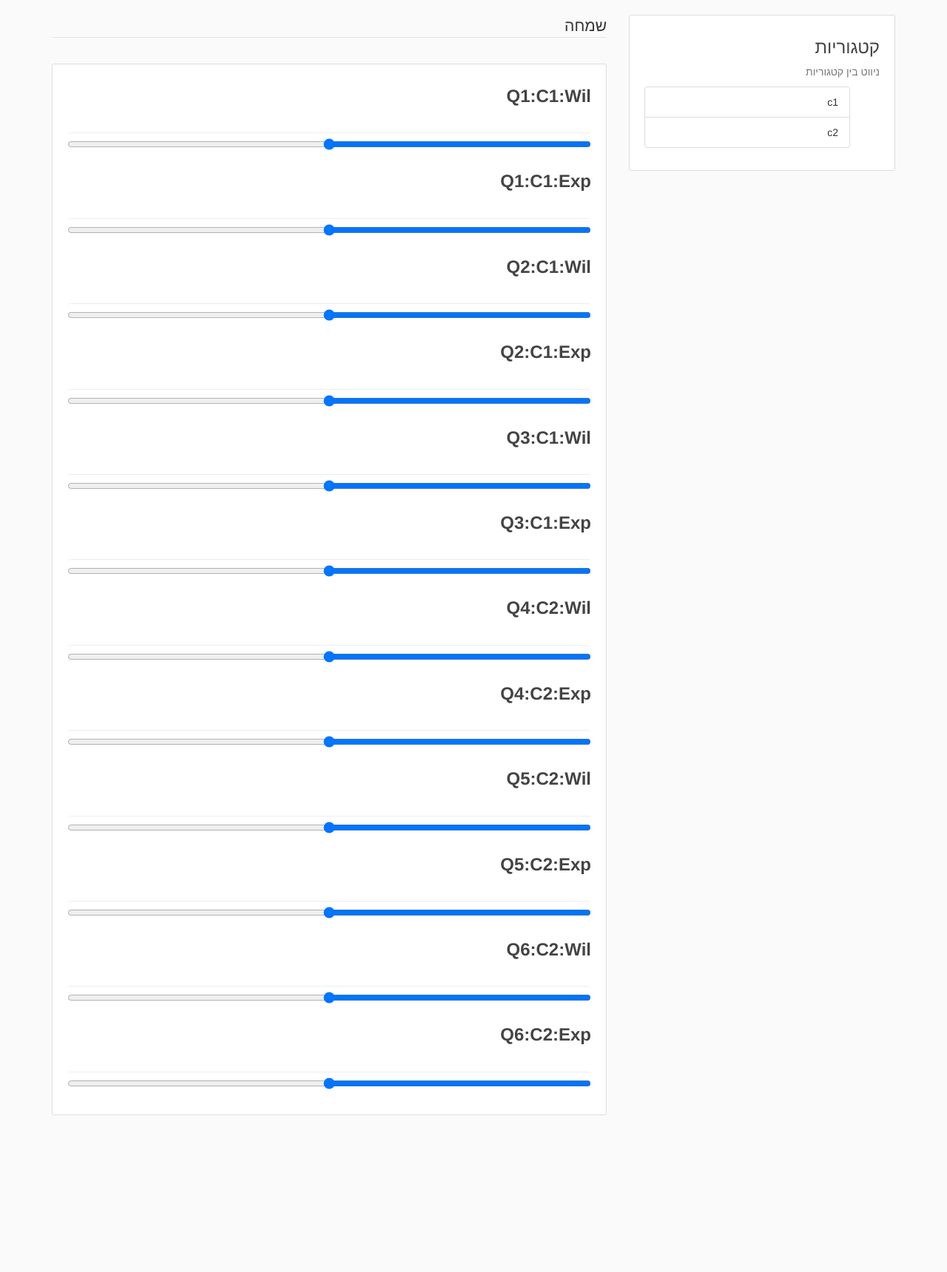
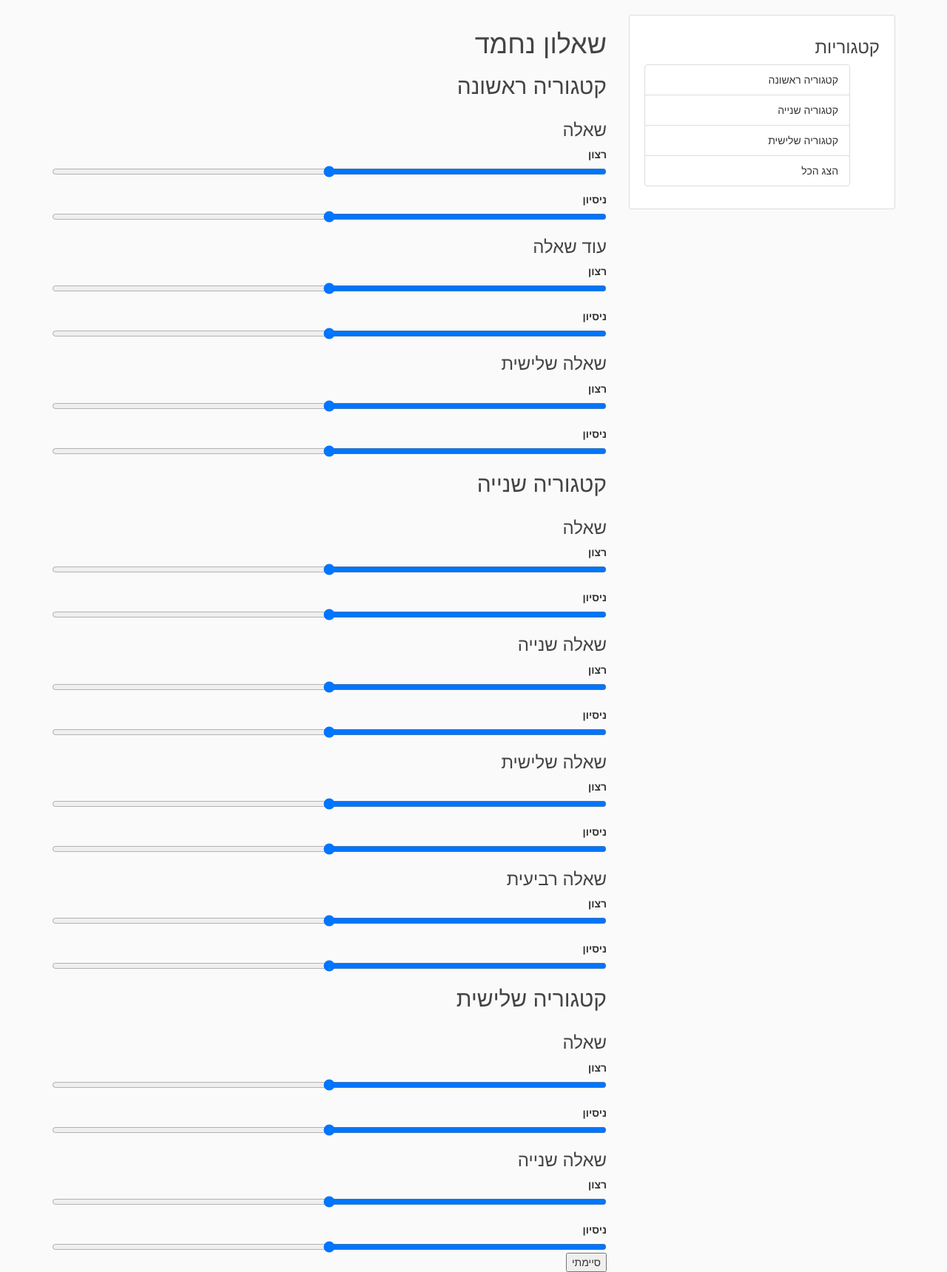
Before and after one commit to Shir-AH/questionary-flask, a Flask app: page / in a window 1280 px wide. Shown: the part 102-1822 px from the top of the page at 74% size. Before the commit the page ends 1610 px from the top, so only its background shows below. Run offline with Flask 2, Linux system fonts and the light colour scheme; some libraries are stand-ins or nearby versions.

Commit message:
Layout created, merged js form, check route added

```diff
--- a/app.py
+++ b/app.py
@@ -1,4 +1,4 @@
-from flask import Flask, render_template, url_for
+from flask import Flask, render_template, url_for, request
 from flask_wtf import FlaskForm
 from wtforms import SubmitField, RadioField
 from wtforms.fields.html5 import IntegerRangeField
@@ -7,51 +7,14 @@ app = Flask(__name__)
 app.secret_key = 'secret'
 
 
-class Category(object):
-    def __init__(self, name):
-        self.name = name
+@app.route('/', methods=['GET', 'POST'])
+def home():
+    return render_template('main.html')
 
 
-class Question(object):
-    def __init__(self, name, value, category):
-        self.name = name
-        self.value = value
-        self.category = category
-
-
-c1 = Category('c1')
-c2 = Category('c2')
-q1 = Question('q1', 'askme', c1)
-q2 = Question('q2', 'askme', c1)
-q3 = Question('q3', 'askme', c1)
-q4 = Question('q4', 'askme', c2)
-q5 = Question('q5', 'askme', c2)
-q6 = Question('q6', 'askme', c2)
-
-
-categories = [c1, c2]
-data = [q1, q2, q3, q4, q5, q6]
-
-
-class emptyParentForm(FlaskForm):
-    """A general parent form class that is created statically is needed
-    in order for dynamically created forms to work."""
-    pass
-
-
-@app.route('/', methods=['GET', 'POST'])
-def displayPage():
-    # This subclass is necessary to dynamically add fields to the form
-    class dynmicForm(emptyParentForm):
-        pass
-
-    # Dynmanically Setting the form fields
-    for question in data:
-        setattr(
-            dynmicForm, f'{question.name}:{question.category.name}:wil', IntegerRangeField())
-        setattr(
-            dynmicForm, f'{question.name}:{question.category.name}:exp', IntegerRangeField())
-
-    # Creating the form object
-    form = dynmicForm()
-    return render_template('main.html', form=form, legend='שמחה', data=data, categories=categories)
+@app.route('/check', methods=['POST'])
+def check():
+    if request.method == 'POST':
+        results = request.form.to_dict()
+        print(results)
+    return render_template('check.html', results=results)
--- /dev/null
+++ b/templates/layout.html
@@ -0,0 +1,70 @@
+<!DOCTYPE html>
+<html dir="rtl">
+
+<head>
+    <!-- Required meta tags -->
+    <meta charset="utf-8">
+    <meta name="viewport" content="width=device-width, initial-scale=1, shrink-to-fit=no">
+
+    <!-- Bootstrap RTL CSS -->
+    <link rel="stylesheet" href="https://cdn.rtlcss.com/bootstrap/v4.2.1/css/bootstrap.min.css"
+        integrity="sha384-vus3nQHTD+5mpDiZ4rkEPlnkcyTP+49BhJ4wJeJunw06ZAp+wzzeBPUXr42fi8If" crossorigin="anonymous">
+
+    <link rel="stylesheet" type="text/css" href="{{ url_for('static', filename='main.css') }}">
+    <title>שאלון</title>
+</head>
+
+<body>
+    <header class="site-header">
+        <!-- <nav class="navbar navbar-default"></nav> -->
+        <!-- Dummy nav bar -->
+        <nav class="navbar navbar-expand-md navbar-dark bg-steel fixed-top">
+            <div class="container">
+                <a class="navbar-brand mr-4" href="#">שאלון</a>
+                <button class="navbar-toggler" type="button" data-toggle="collapse" data-target="#navbarToggle"
+                    aria-controls="navbarToggle" aria-expanded="false" aria-label="Toggle navigation">
+                    <span class="navbar-toggler-icon"></span>
+                </button>
+                <div class="collapse navbar-collapse" id="navbarToggle">
+                    <div class="navbar-nav mr-auto">
+                        #
+                    </div>
+                    <!-- Navbar Right Side -->
+                    <div class="navbar-nav">
+                        #
+                    </div>
+                </div>
+            </div>
+        </nav>
+    </header>
+    <main role="main" class="container">
+        <div class="row">
+            <div class="col-md-8">
+                {% block content %}
+                {% endblock content %}
+            </div>
+            <div class="col-md-4">
+                <div class="content-section">
+                    {% block content_section %}
+                    {% endblock content_section %}
+                </div>
+            </div>
+        </div>
+    </main>
+    {% block scripts %}
+    {% endblock scripts %}
+
+    <!-- Optional JavaScript -->
+    <!-- jQuery first, then Popper.js, then Bootstrap JS -->
+    <script src="https://code.jquery.com/jquery-3.3.1.slim.min.js"
+        integrity="sha384-q8i/X+965DzO0rT7abK41JStQIAqVgRVzpbzo5smXKp4YfRvH+8abtTE1Pi6jizo"
+        crossorigin="anonymous"></script>
+    <script src="https://cdnjs.cloudflare.com/ajax/libs/popper.js/1.14.6/umd/popper.min.js"
+        integrity="sha384-ZMP7rVo3mIykV+2+9J3UJ46jBk0WLaUAdn689aCwoqbBJiSnjAK/l8WvCWPIPm49"
+        crossorigin="anonymous"></script>
+    <script src="https://cdn.rtlcss.com/bootstrap/v4.2.1/js/bootstrap.min.js"
+        integrity="sha384-a9xOd0rz8w0J8zqj1qJic7GPFfyMfoiuDjC9rqXlVOcGO/dmRqzMn34gZYDTel8k"
+        crossorigin="anonymous"></script>
+</body>
+
+</html>
--- a/templates/main.html
+++ b/templates/main.html
@@ -1,95 +1,13 @@
-<!DOCTYPE html>
-<html dir="rtl">
-
-<head>
-    <!-- Required meta tags -->
-    <meta charset="utf-8">
-    <meta name="viewport" content="width=device-width, initial-scale=1, shrink-to-fit=no">
-
-    <!-- Bootstrap RTL CSS -->
-    <link rel="stylesheet" href="https://cdn.rtlcss.com/bootstrap/v4.2.1/css/bootstrap.min.css"
-        integrity="sha384-vus3nQHTD+5mpDiZ4rkEPlnkcyTP+49BhJ4wJeJunw06ZAp+wzzeBPUXr42fi8If" crossorigin="anonymous">
-
-    <link rel="stylesheet" type="text/css" href="{{ url_for('static', filename='main.css') }}">
-    <title>שאלון</title>
-</head>
-
-<body>
-    <header class="site-header">
-        <!-- <nav class="navbar navbar-default"></nav> -->
-        <!-- Dummy nav bar -->
-        <nav class="navbar navbar-expand-md navbar-dark bg-steel fixed-top">
-            <div class="container">
-                <a class="navbar-brand mr-4" href="#">שאלון</a>
-                <button class="navbar-toggler" type="button" data-toggle="collapse" data-target="#navbarToggle"
-                    aria-controls="navbarToggle" aria-expanded="false" aria-label="Toggle navigation">
-                    <span class="navbar-toggler-icon"></span>
-                </button>
-                <div class="collapse navbar-collapse" id="navbarToggle">
-                    <div class="navbar-nav mr-auto">
-                        #
-                    </div>
-                    <!-- Navbar Right Side -->
-                    <div class="navbar-nav">
-                        #
-                    </div>
-                </div>
-            </div>
-        </nav>
-    </header>
-    <main role="main" class="container">
-        <div class="row">
-            <div class="col-md-8">
-                <form method="POST" action="">
-                    {{ form.hidden_tag() }}
-                    <fieldset class="form=group">
-                        <legend class="border-bottom mb-4">{{ legend }}</legend>
-                        <article class="media content-section mt-4 mb-2">
-                            <div class="media-body ml-2">
-                                {% for field in form %}
-                                {% if field != form.csrf_token %}
-                                <h3>{{ field.label(class="form-control-label") }}</h3>
-                                <br>
-                                <div class="form-group">
-                                    {{ field(class="form-control form-control-lg") }}
-                                </div>
-                                {% endif %}
-                                {% endfor %}
-                            </div>
-                        </article>
-                    </fieldset>
-                    <!-- <div class="form-group"> -->
-                    {#{ form.submit(class="btn btn-outline-info") }#}
-                    <!-- </div> -->
-                </form>
-            </div>
-            <div class="col-md-4">
-                <div class="content-section">
-                    <h3>קטגוריות</h3>
-                    <p class='text-muted'>ניווט בין קטגוריות
-                        <ul class="list-group" id="categorList">
-                            {% for category in categories %}
-                            <li class="list-group-item list-group-item-light">{{ category.name }}</li>
-                            {% endfor %}
-                        </ul>
-                    </p>
-                </div>
-            </div>
-        </div>
-    </main>
-
-
-    <!-- Optional JavaScript -->
-    <!-- jQuery first, then Popper.js, then Bootstrap JS -->
-    <script src="https://code.jquery.com/jquery-3.3.1.slim.min.js"
-        integrity="sha384-q8i/X+965DzO0rT7abK41JStQIAqVgRVzpbzo5smXKp4YfRvH+8abtTE1Pi6jizo"
-        crossorigin="anonymous"></script>
-    <script src="https://cdnjs.cloudflare.com/ajax/libs/popper.js/1.14.6/umd/popper.min.js"
-        integrity="sha384-ZMP7rVo3mIykV+2+9J3UJ46jBk0WLaUAdn689aCwoqbBJiSnjAK/l8WvCWPIPm49"
-        crossorigin="anonymous"></script>
-    <script src="https://cdn.rtlcss.com/bootstrap/v4.2.1/js/bootstrap.min.js"
-        integrity="sha384-a9xOd0rz8w0J8zqj1qJic7GPFfyMfoiuDjC9rqXlVOcGO/dmRqzMn34gZYDTel8k"
-        crossorigin="anonymous"></script>
-</body>
-
-</html>
+{% extends 'layout.html' %}
+{% block content %}
+<h1>שאלון נחמד</h1>
+<form id="form" method="POST" action="{{ url_for('check') }}"></form>
+{% endblock content %}
+{% block content_section %}
+<h3>קטגוריות</h3>
+<ul class="list-group" id="categoryList">
+</ul>
+{% endblock content_section %}
+{% block scripts %}
+<script src="{{ url_for('static', filename='main.js') }}"></script>
+{% endblock scripts %}
```
Also changed, not shown: templates/check.html (added, +7 -0 lines).
